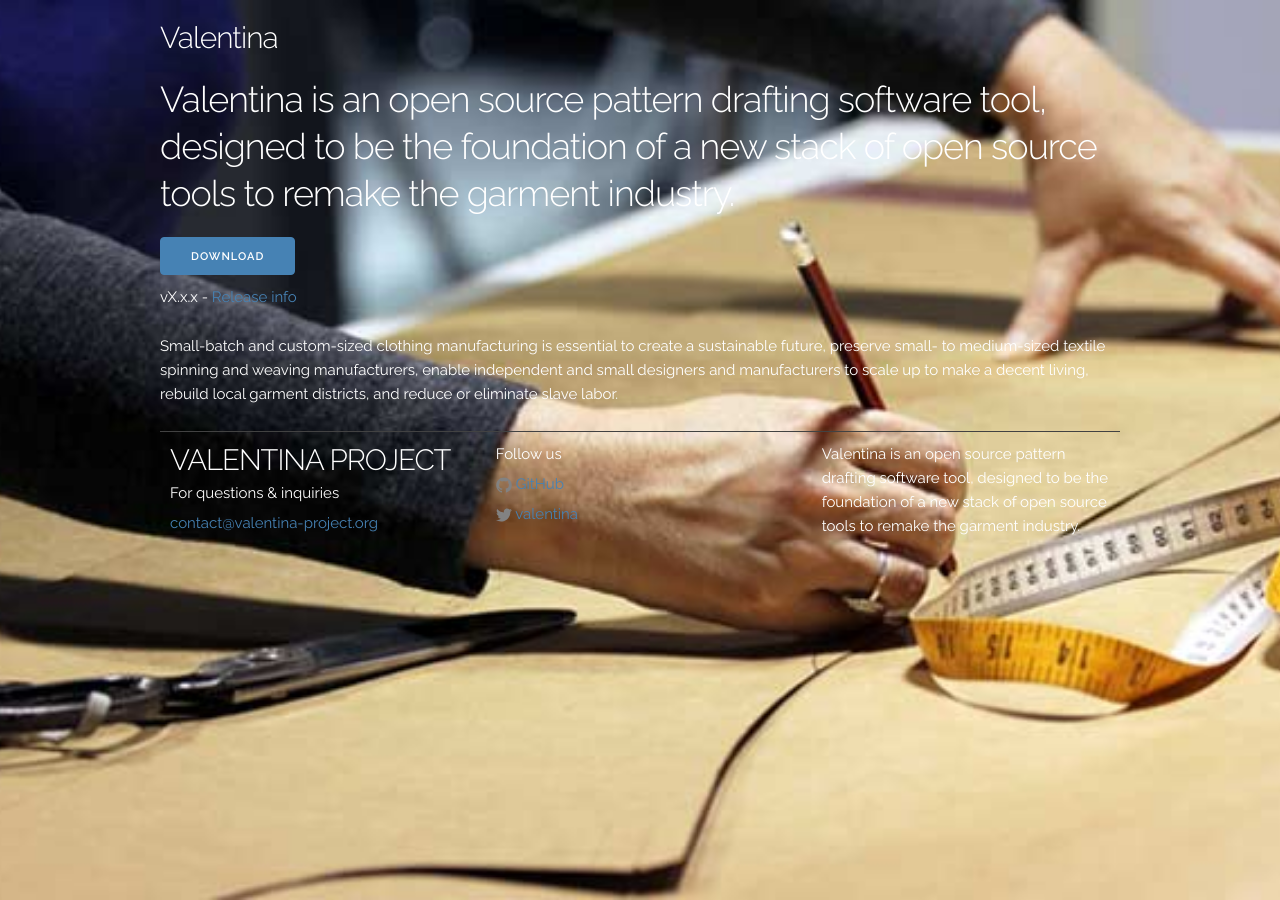
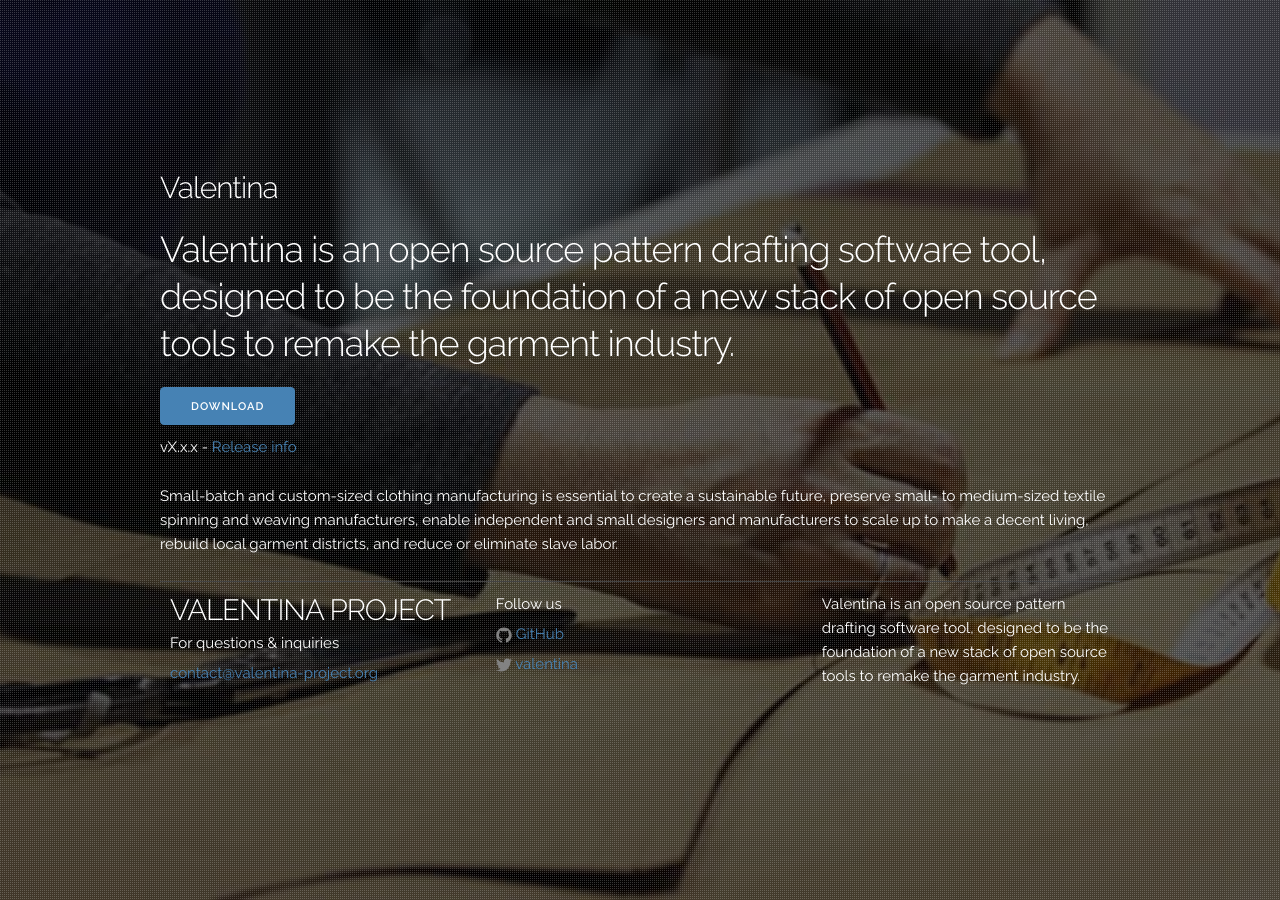
Before and after one commit to daminisatya/valentina-project.github.io, a Jekyll site: the page built from index.md, in a window 1280 px wide. Built offline with Jekyll 4.4.1, drawn with Linux system fonts in a browser that asks for light colours.

Commit message:
curtains + cleaner header

```diff
--- a/_layouts/default.html
+++ b/_layouts/default.html
@@ -4,7 +4,7 @@
   {% include head.html %}
 
   <body>
-
+    <div id="curtains"></div>
     <div class="container" id="main">
         {{ content }}
     </div>
--- a/scss/main.scss
+++ b/scss/main.scss
@@ -37,14 +37,17 @@ html {
   background-size: cover;
 }
 
-
-
+h1 {
+  padding-top: 5em;
+}
 /* curtains */
 #curtains {
   position: fixed;
   height: 100%;
   width: 100%;
-  background: rgba(0,0,0,.7) url(../img/curtains.png) repeat top left;
+  top: 0;
+  left: 0;
+  background: rgba(0,0,0,.7) url(../images/curtains.png) repeat top left;
   z-index: -1;
 }
 
```
Also changed, not shown: images/curtains.png (added).
